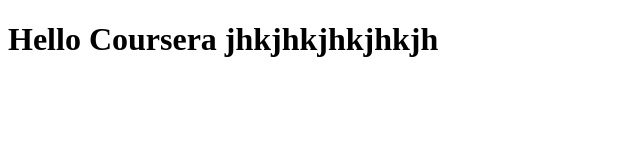
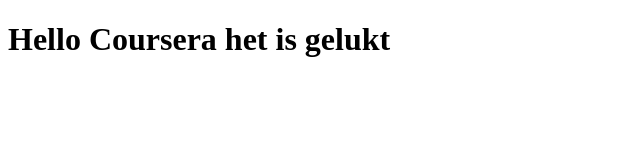
Before and after one commit to ReneBroekhoven/coursera-test, a plain HTML site: page index.html in a window 1280 px wide. Shown: the whole page, without its empty margins (0-640 px from the left). Drawn offline with Linux system fonts and the light colour scheme.

Commit message:
de volgende

```diff
--- a/index.html
+++ b/index.html
@@ -5,6 +5,6 @@
     <title>Hello Coursera</title>
   </head>
   <body>
-      <h1>Hello Coursera jhkjhkjhkjhkjh</h1>
+      <h1>Hello Coursera het is gelukt</h1>
   </body>
 </html>
```
